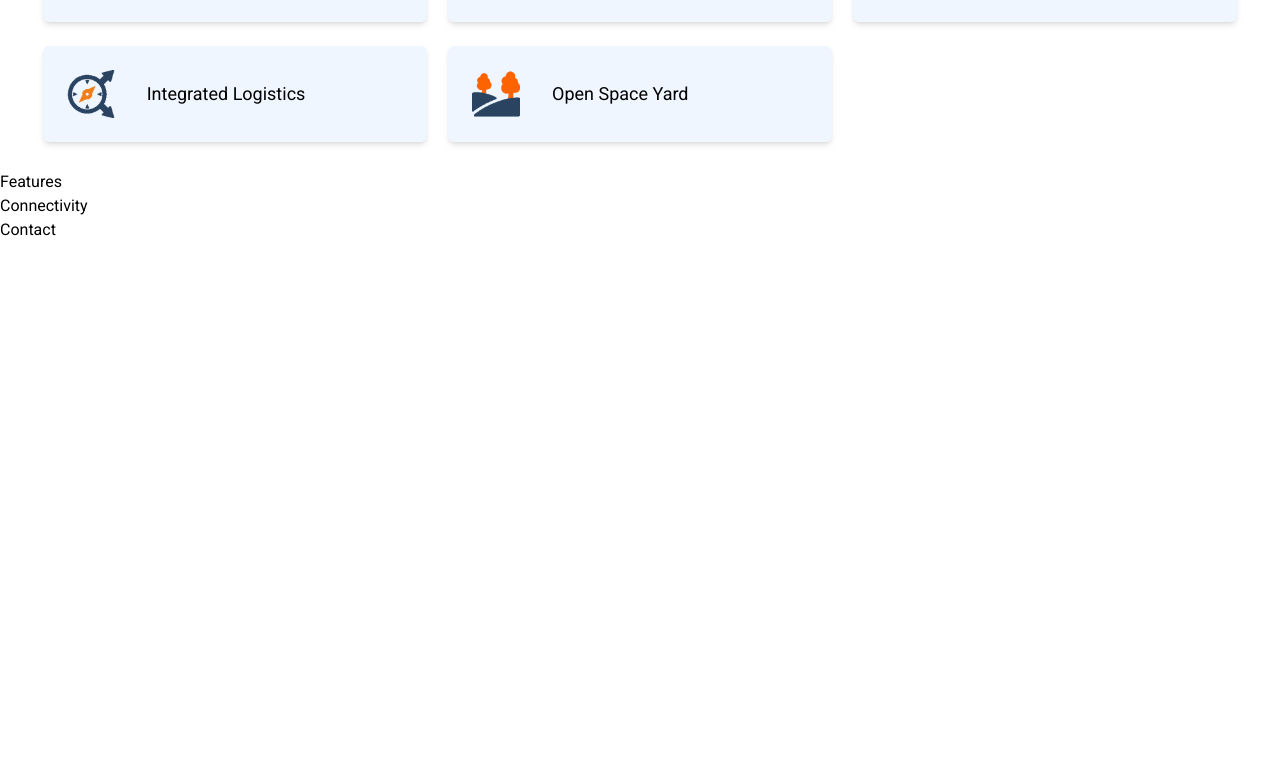
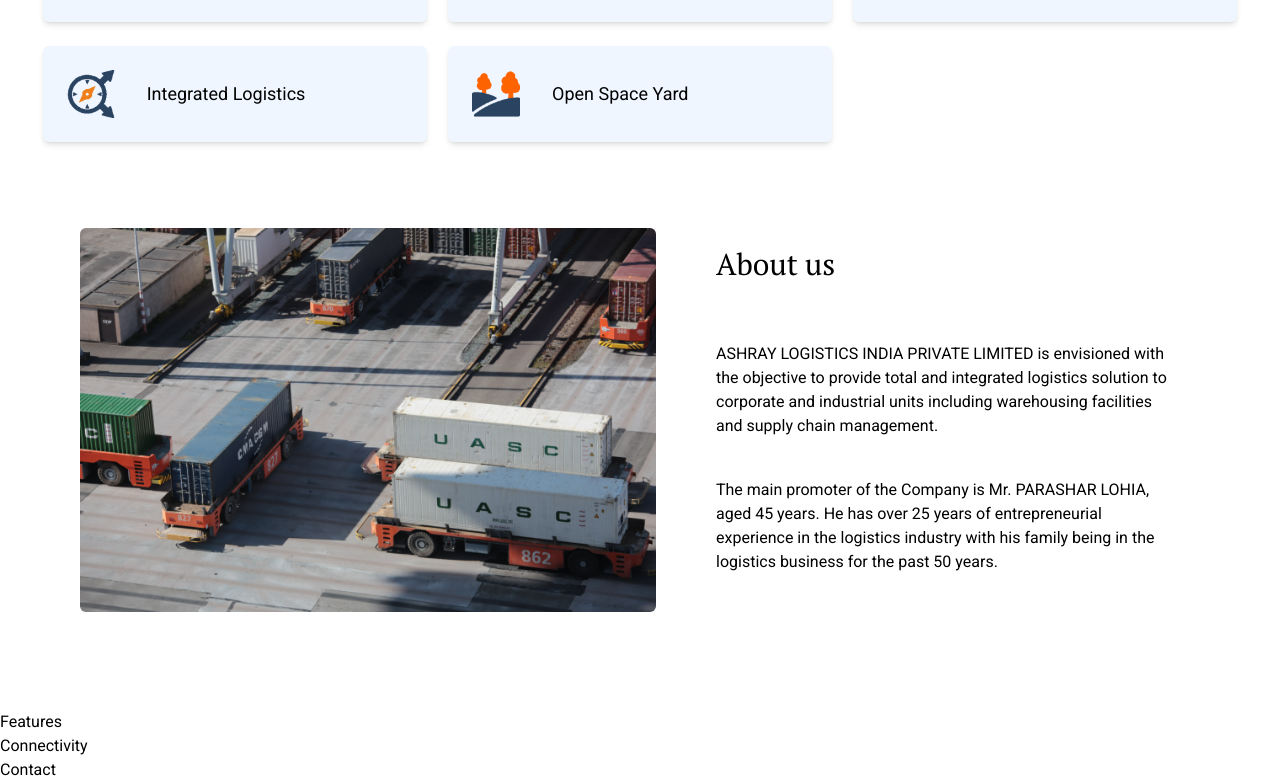
Before and after one commit to neerajprabhuram/ashray, a React (Create React App) app: page / in a window 1280 px wide. Shown: the part 434-1216 px from the top of the page. Before the commit the page ends 800 px from the top, so only its background shows below. Built offline with nearby package versions, Linux system fonts and the light colour scheme.

Commit message:
added About section

```diff
--- a/src/App.js
+++ b/src/App.js
@@ -3,6 +3,7 @@ import {
   Navbar,
   Header,
   Components,
+  About,
   Features,
   Connectivity,
   Contact,
@@ -14,6 +15,7 @@ const App = () => {
       <Navbar />
       <Header />
       <Components />
+      <About />
       <Features />
       <Connectivity />
       <Contact />
--- a/src/assets/index.js
+++ b/src/assets/index.js
@@ -7,3 +7,4 @@ export {default as scm} from './scm.png'
 export {default as staff_accom} from './staff_accom.png'
 export {default as truck} from './truck.png'
 export {default as warehouse} from './warehouse.png'
+export {default as logistics} from './logistics.jpg'
--- /dev/null
+++ b/src/containers/About.js
@@ -0,0 +1,28 @@
+import { logistics } from '../assets'
+
+const About = () => {
+  return (
+    <div class="mb-10 flex flex-col items-center p-4 sm:px-8 lg:px-20 xl:flex-row-reverse">
+      <div class='md:mb-10 xl:ml-10'>
+        <h1 class="mb-10 text-center font-PTSerif text-3xl xl:text-left m-5">About us</h1>
+        <div class='md:flex xl:flex-col'>
+          <p class="m-5 text-center flex-1 md:text-left ">
+            ASHRAY LOGISTICS INDIA PRIVATE LIMITED is envisioned with the
+            objective to provide total and integrated logistics solution to
+            corporate and industrial units including warehousing facilities and
+            supply chain management.
+          </p>
+          <p class="m-5 mb-10 text-center flex-1 md:text-left">
+            The main promoter of the Company is Mr. PARASHAR LOHIA, aged 45
+            years. He has over 25 years of entrepreneurial experience in the
+            logistics industry with his family being in the logistics business
+            for the past 50 years.
+          </p>
+        </div>
+      </div>
+      <img src={logistics} class="mb-10 max-w-sm rounded-md sm:max-w-md md:max-w-xl " />
+    </div>
+  )
+}
+
+export default About
--- a/src/containers/Components.js
+++ b/src/containers/Components.js
@@ -12,8 +12,8 @@ import {
 
 const Components = () => {
   return (
-    <div class="p-4 sm:px-8">
-      <h1 class="mb-10 font-PTSerif text-3xl text-center">Components</h1>
+    <div class="mb-10 p-4 sm:px-8">
+      <h1 class="mb-10 text-center font-PTSerif text-3xl">Components</h1>
       <div class="grid grid-cols-1 place-items-center md:grid-cols-2 xl:grid-cols-3">
         <ComponentItem img={warehouse} title="Warehouse" />
         <ComponentItem img={staff_accom} title="Staff Accommodation" />
--- a/src/containers/index.js
+++ b/src/containers/index.js
@@ -1,6 +1,7 @@
 export { default as Navbar } from './Navbar'
 export { default as Header } from './Header'
 export { default as Components } from './Components'
+export { default as About } from './About'
 export { default as Features } from './Features'
 export { default as Connectivity } from './Connectivity'
 export { default as Contact } from './Contact'
```
Also changed, not shown: src/assets/logistics.jpg (added).
